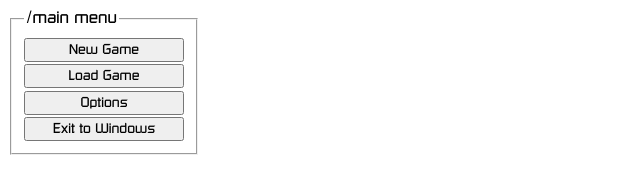
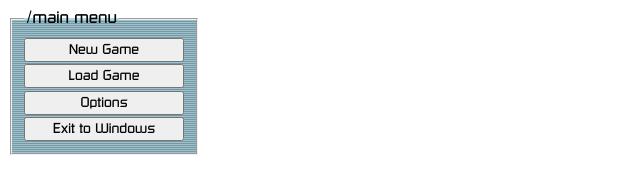
Before and after one commit to Hoffee-Toffee/Dead-Space, a plain HTML site: page index.html in a window 1280 px wide. Shown: the whole page, without its empty margins (0-640 px from the left). Drawn offline with Linux system fonts and the light colour scheme.

Commit message:
Started styling form background

```diff
--- a/scripts/styles.css
+++ b/scripts/styles.css
@@ -11,6 +11,11 @@ fieldset {
     width: 10em;
     display: flex;
     flex-direction: column;
+    background: repeating-linear-gradient( rgba(0,0,0,0.1) 0px,
+                                           rgba(0,0,0,0.1) 1px,
+                                           rgba(0,0,0,0.3) 1px,
+                                           rgba(0,0,0,0.3) 2px);
+    background-color: lightblue;
 }
 
 fieldset * {
```
